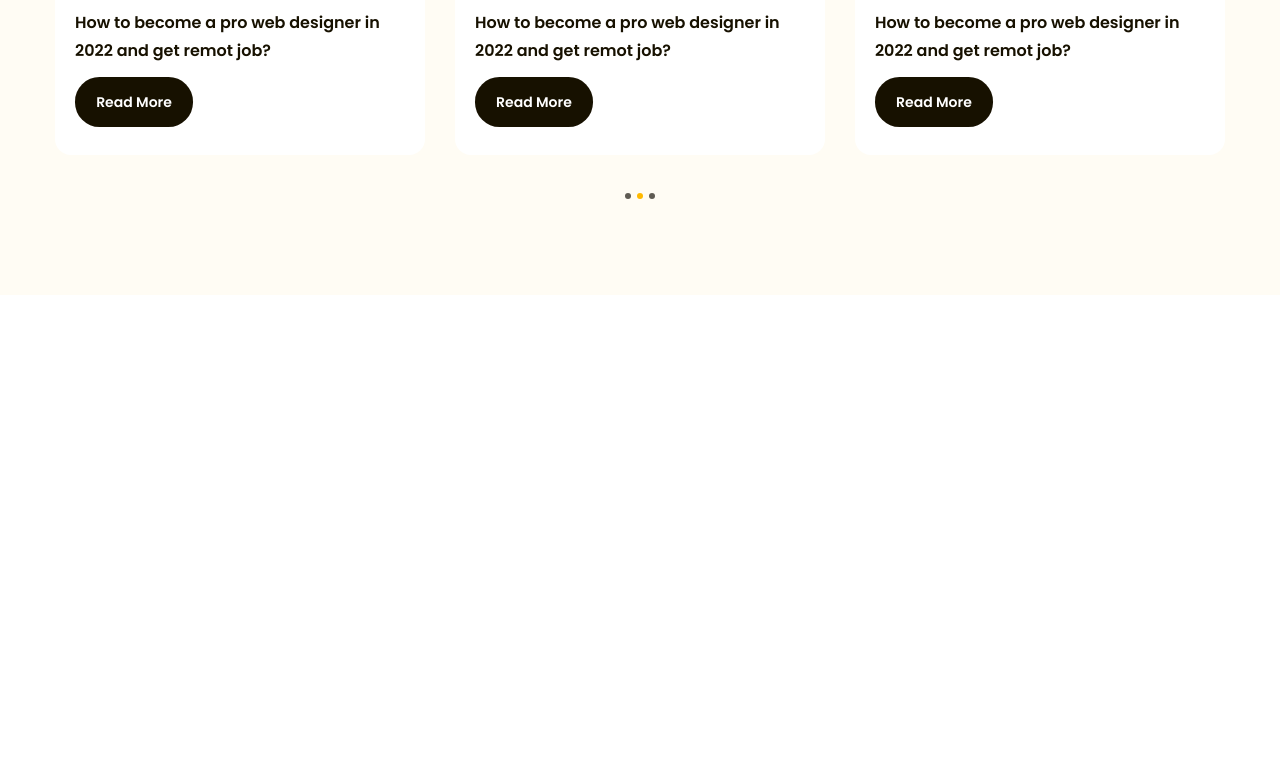
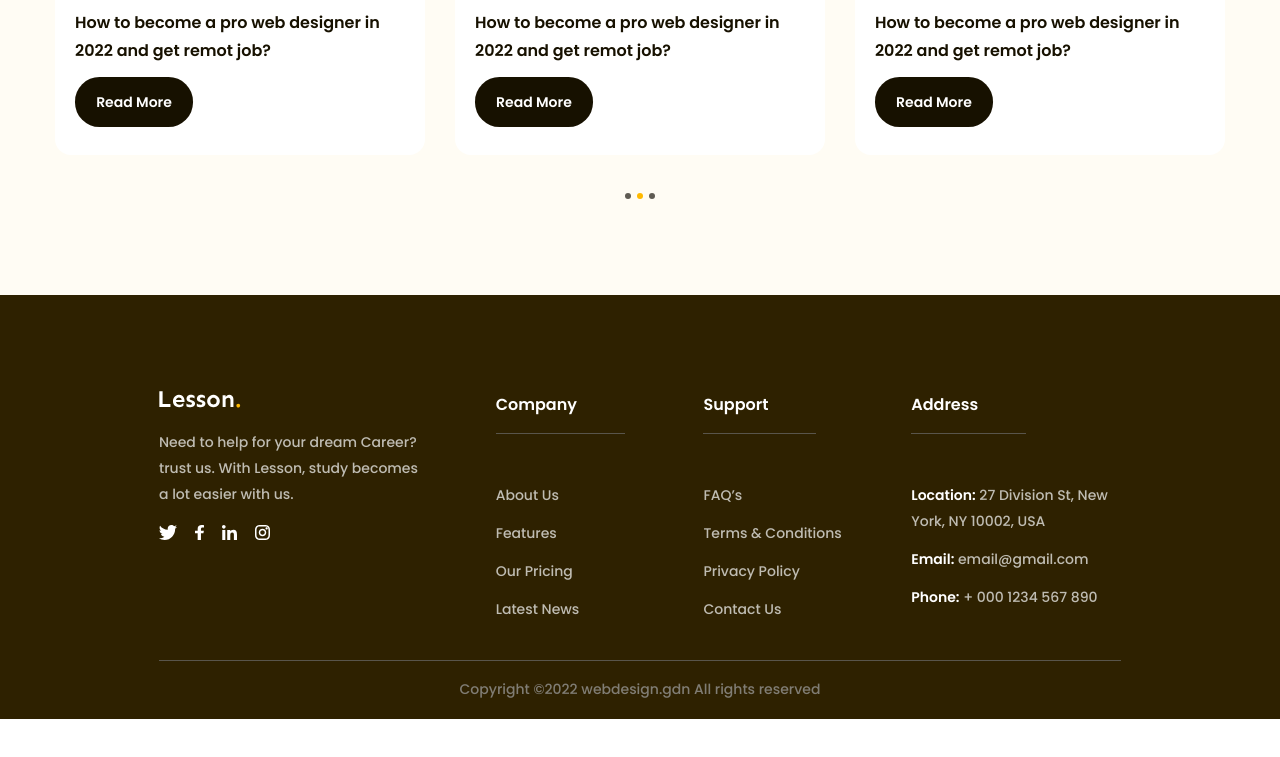
Before and after one commit to LeThai7/F8-HTMLCSS-02, a plain HTML site: page index.html in a window 1280 px wide. Shown: the part 4395-5152 px from the top of the page. After the commit the page ends 5114 px from the top, so only its background shows below. Drawn offline with Linux system fonts and the light colour scheme.

Commit message:
Làm phần Footer

```diff
--- a/assets/css/style.css
+++ b/assets/css/style.css
@@ -659,3 +659,82 @@ a {
     cursor: default;
     background: var(--primary-color);
 }
+
+/* Footer */
+.footer {
+    padding: 96px 135px 0;
+    background: #2e2100;
+}
+
+.footer .row {
+    border-bottom: 1px solid #59554b;
+    display: flex;
+    padding-bottom: 38px;
+}
+
+.footer .row .column {
+    width: 21.6%;
+}
+
+.footer .row .column:first-child {
+    width: 35%;
+}
+
+.footer .row .desc {
+    margin-top: 18px;
+    max-width: 267px;
+    font-weight: 400;
+    font-size: 1.4rem;
+    line-height: 1.86;
+    color: #bfbcb2;
+}
+
+.footer .socials {
+    display: flex;
+    gap: 18px;
+    margin-top: 18px;
+}
+
+.footer .title {
+    padding: 0 48px 14px 0;
+    display: inline-block;
+    font-weight: 600;
+    font-size: 1.6rem;
+    line-height: 1.75;
+    color: #ffffff;
+    border-bottom: solid 1px #59554b;
+}
+
+.footer .list {
+    margin-top: 48px;
+}
+
+.footer .list a {
+    display: inline-block;
+    margin-bottom: 12px;
+    font-weight: 400;
+    font-size: 1.4rem;
+    line-height: 1.86;
+    color: #bfbcb2;
+}
+
+.footer .list li:last-child a {
+    margin-bottom: 0;
+}
+
+.footer .list strong {
+    font-weight: 600;
+    color: #ffffff;
+}
+
+.footer .copyright {
+    padding: 28px 0;
+}
+
+.footer .copyright p {
+    font-weight: 400;
+    font-size: 1.4rem;
+    line-height: 1.86px;
+    text-align: center;
+    color: #807d74;
+}
--- a/index.html
+++ b/index.html
@@ -57,7 +57,7 @@
             </div>
         </header>
 
-        <main style="height: 5550000px">
+        <main>
             <!-- Hero -->
             <div class="hero">
                 <div class="main-content">
@@ -705,6 +705,115 @@
                     </div>
                 </div>
             </div>
+
+            <!-- Footer -->
+            <div class="footer">
+                <div class="main-content">
+                    <div class="row">
+                        <!-- Column-1 -->
+                        <div class="column">
+                            <img
+                                src="./assets/icon/Lesson-white.svg"
+                                alt="Lesson."
+                                class="logo"
+                            />
+                            <p class="desc">
+                                Need to help for your dream Career? trust us.
+                                With Lesson, study becomes a lot easier with us.
+                            </p>
+                            <div class="socials">
+                                <img
+                                    src="./assets/icon/twitter.svg"
+                                    alt="twitter"
+                                    class="icon"
+                                />
+                                <img
+                                    src="./assets/icon/facebook.svg"
+                                    alt="facebook"
+                                    class="icon"
+                                />
+                                <img
+                                    src="./assets/icon/linked_in.svg"
+                                    alt="linked_in"
+                                    class="icon"
+                                />
+                                <img
+                                    src="./assets/icon/instagram.svg"
+                                    alt="instagram"
+                                    class="icon"
+                                />
+                            </div>
+                        </div>
+
+                        <!-- Column-2 -->
+                        <div class="column">
+                            <h3 class="title">Company</h3>
+                            <ul class="list">
+                                <li>
+                                    <a href="#!">About Us</a>
+                                </li>
+                                <li>
+                                    <a href="#!">Features</a>
+                                </li>
+                                <li>
+                                    <a href="#!">Our Pricing</a>
+                                </li>
+                                <li>
+                                    <a href="#!">Latest News</a>
+                                </li>
+                            </ul>
+                        </div>
+
+                        <!-- Column-3 -->
+                        <div class="column">
+                            <h3 class="title">Support</h3>
+                            <ul class="list">
+                                <li>
+                                    <a href="#!">FAQ’s</a>
+                                </li>
+                                <li>
+                                    <a href="#!">Terms & Conditions</a>
+                                </li>
+                                <li>
+                                    <a href="#!">Privacy Policy</a>
+                                </li>
+                                <li>
+                                    <a href="#!">Contact Us</a>
+                                </li>
+                            </ul>
+                        </div>
+
+                        <!-- Column-4 -->
+                        <div class="column">
+                            <h3 class="title">Address</h3>
+                            <ul class="list">
+                                <li>
+                                    <a href="#!"
+                                        ><strong>Location:</strong> 27 Division
+                                        St, New York, NY 10002, USA</a
+                                    >
+                                </li>
+                                <li>
+                                    <a href="#!"
+                                        ><strong>Email:</strong>
+                                        email@gmail.com</a
+                                    >
+                                </li>
+                                <li>
+                                    <a href="#!"
+                                        ><strong>Phone:</strong> + 000 1234 567
+                                        890</a
+                                    >
+                                </li>
+                            </ul>
+                        </div>
+                    </div>
+
+                    <div class="copyright">
+                        <p>Copyright ©2022 webdesign.gdn All rights reserved</p>
+                    </div>
+                </div>
+            </div>
         </main>
     </body>
 </html>
```
Also changed, not shown: assets/icon/Lesson-white.svg (added), assets/icon/facebook.svg (added), assets/icon/instagram.svg (added), assets/icon/linked_in.svg (added), assets/icon/twitter.svg (added).
